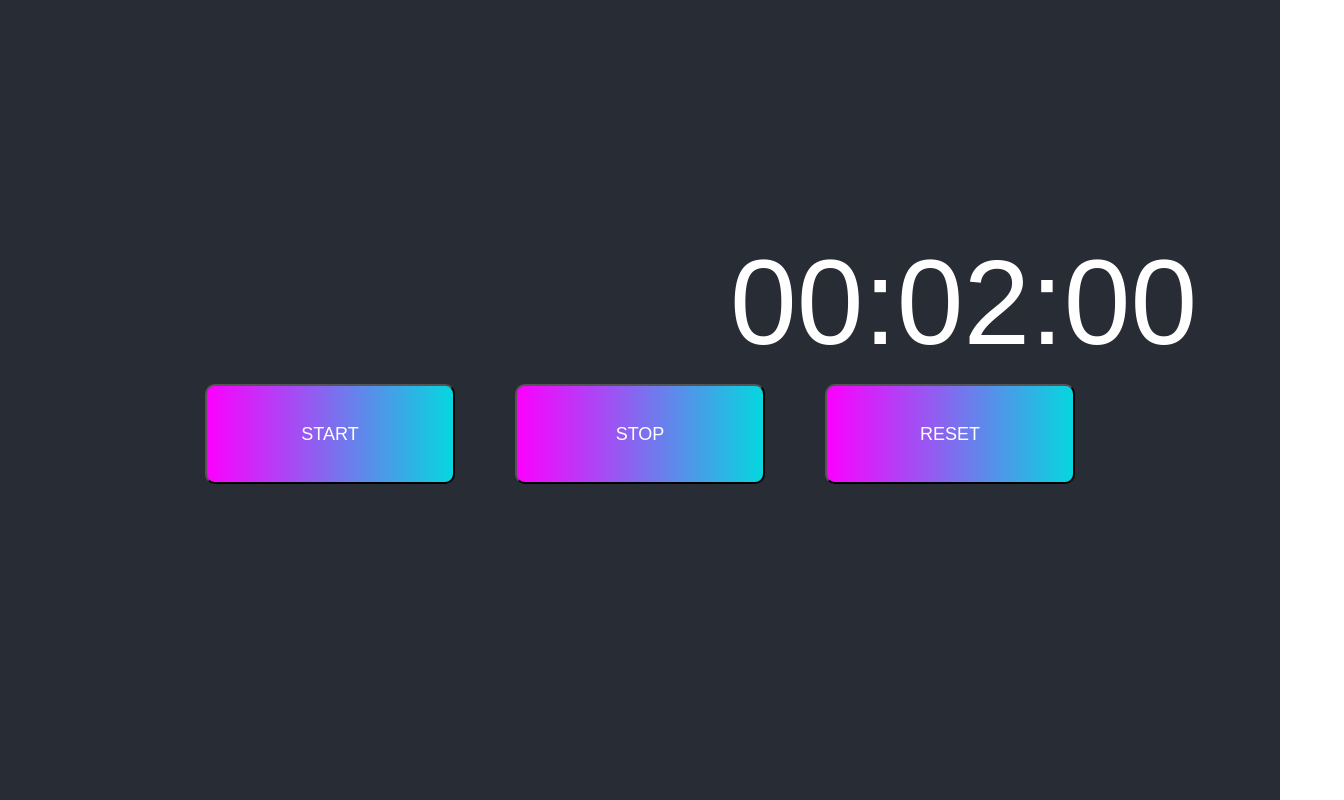
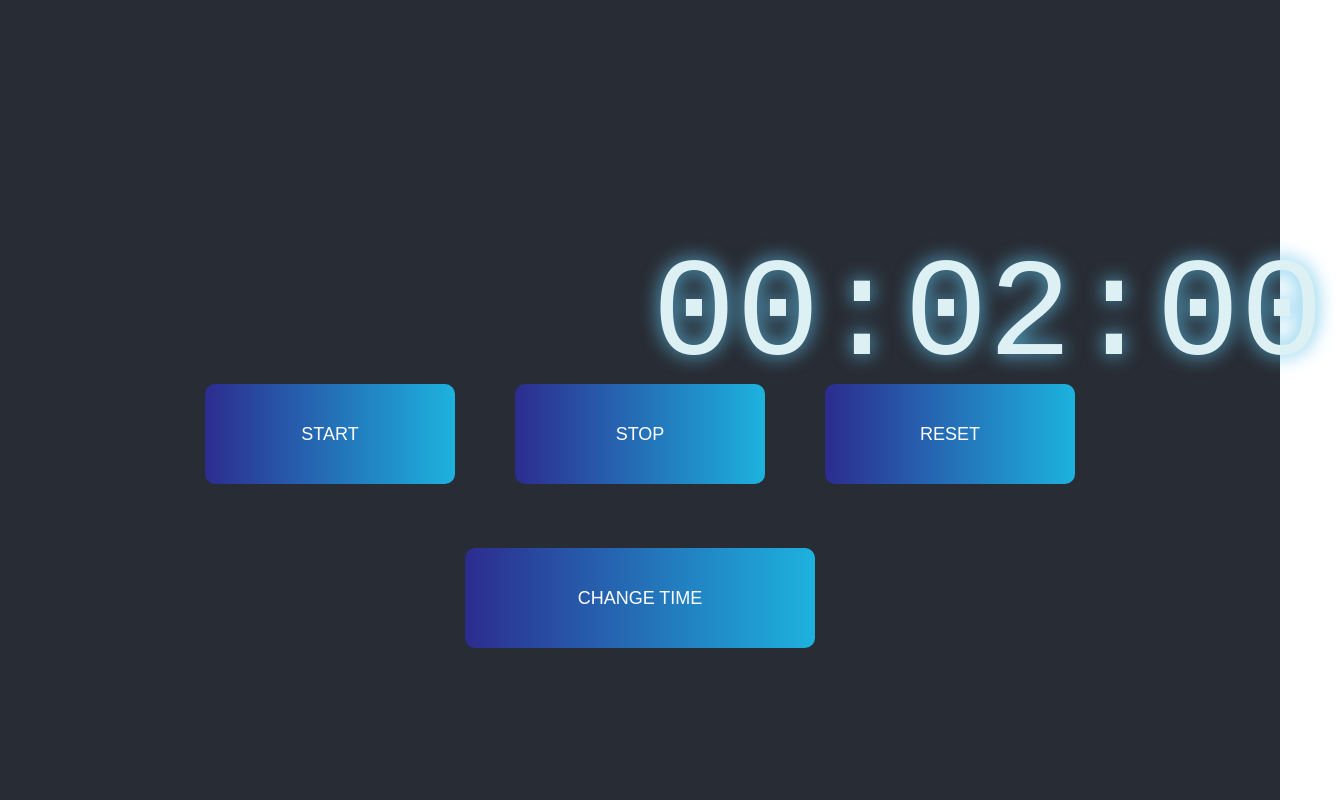
Before and after one commit to sepehr455/Syndrex, a React (Create React App) app: page /timer in a window 1280 px wide. Shown: the whole page, 1344 px wide, since content can reach past the window. Built offline with nearby package versions, Linux system fonts and the light colour scheme.

Commit message:
added the change time button without the functionality

```diff
--- a/src/Pages/Timer.js
+++ b/src/Pages/Timer.js
@@ -1,7 +1,4 @@
 import React, {useState, useEffect, useRef} from 'react'
-import GradientButton from "../Components/GradientButton";
-import {Button} from "react-bootstrap";
-
 
 const STATUS = {
     STARTED: 'Started',
@@ -56,7 +53,14 @@ export default function Timer() {
             <button onClick={handleReset} type="button" className="timer__buttons">
                 Reset
             </button>
+            <div className= "bottom_div">
+                <button onClick={handleReset} type="button" className="choose_timer">
+                    Change time
+                </button>
+            </div>
+
         </div>
+
     )
 }
 
--- a/src/Styles/App.css
+++ b/src/Styles/App.css
@@ -1,6 +1,7 @@
 .App {
 
 }
+
 
 @media (prefers-reduced-motion: no-preference) {
   .App-logo {
@@ -23,8 +24,9 @@
 }
 
 
+
 .btn-grad {
-  background-image: linear-gradient(to right, #fc00ff 0%, #00dbde  51%, #fc00ff  100%);
+  background-image: linear-gradient(to right, #2c2c8f 0%, #1CB5E0  51%, #7272d0 100%);
   margin: 100px;
   padding: 15px 45px;
   text-align: center;
@@ -32,8 +34,9 @@
   height: 100px;
   width: 500px;
   transition: 0.5s;
+  border:none;
   background-size: 200% auto;
-  color: white;
+  color: #d4dde1;
   border-radius: 10px;
   display: block;
 }
@@ -46,6 +49,7 @@
 }
 
 
+
 @keyframes App-logo-spin {
   from {
     transform: rotate(0deg);
@@ -56,7 +60,7 @@
 }
 
 .timer__buttons{
-  background-image: linear-gradient(to right, #fc00ff 0%, #00dbde  51%, #fc00ff  100%);
+  background-image: linear-gradient(to right, #2c2c8f 0%, #1CB5E0  51%, #7272d0 100%);
   text-align: center;
   text-transform: uppercase;
   height: 100px;
@@ -65,10 +69,12 @@
   background-size: 200% auto;
   color: white;
   border-radius: 10px;
+  border:none;
   position:relative;
   margin-top:30%;
   margin-left: 30px;
   margin-right: 30px;
+
 
 }
 .timer__buttons:hover {
@@ -88,9 +94,39 @@
 }
 
 .timer_nums{
+  font-family: 'Share Tech Mono', monospace;
   padding: 20px;
-  font-size: 120px;
+  font-size: 140px;
   position:absolute;
-  margin: 15% 710px 0;
-  color:white ;
+  margin: 15% 39.5rem 0;
+  color: #ddf1f5;
+  text-shadow: 0 0 20px rgb(94, 191, 231),  0 0 20px rgba(10, 175, 230, 0);
 }
+
+.bottom_div{
+  margin-top: 0;
+  margin-bottom: 30px;
+}
+
+.choose_timer{
+  background-image: linear-gradient(to right, #2c2c8f 0%, #1CB5E0  51%, #7272d0 100%);
+  text-align: center;
+  text-transform: uppercase;
+  height: 100px;
+  width: 350px;
+  transition: 0.5s;
+  background-size: 200% auto;
+  color: white;
+  border-radius: 10px;
+  border:none;
+  position:relative;
+  margin-top:5%;
+  margin-left: 30px;
+  margin-right: 30px;
+}
+
+.choose_timer:hover {
+  background-position: right center; /* change the direction of the change here */
+  color: #fff;
+  text-decoration: none;
+}
```
